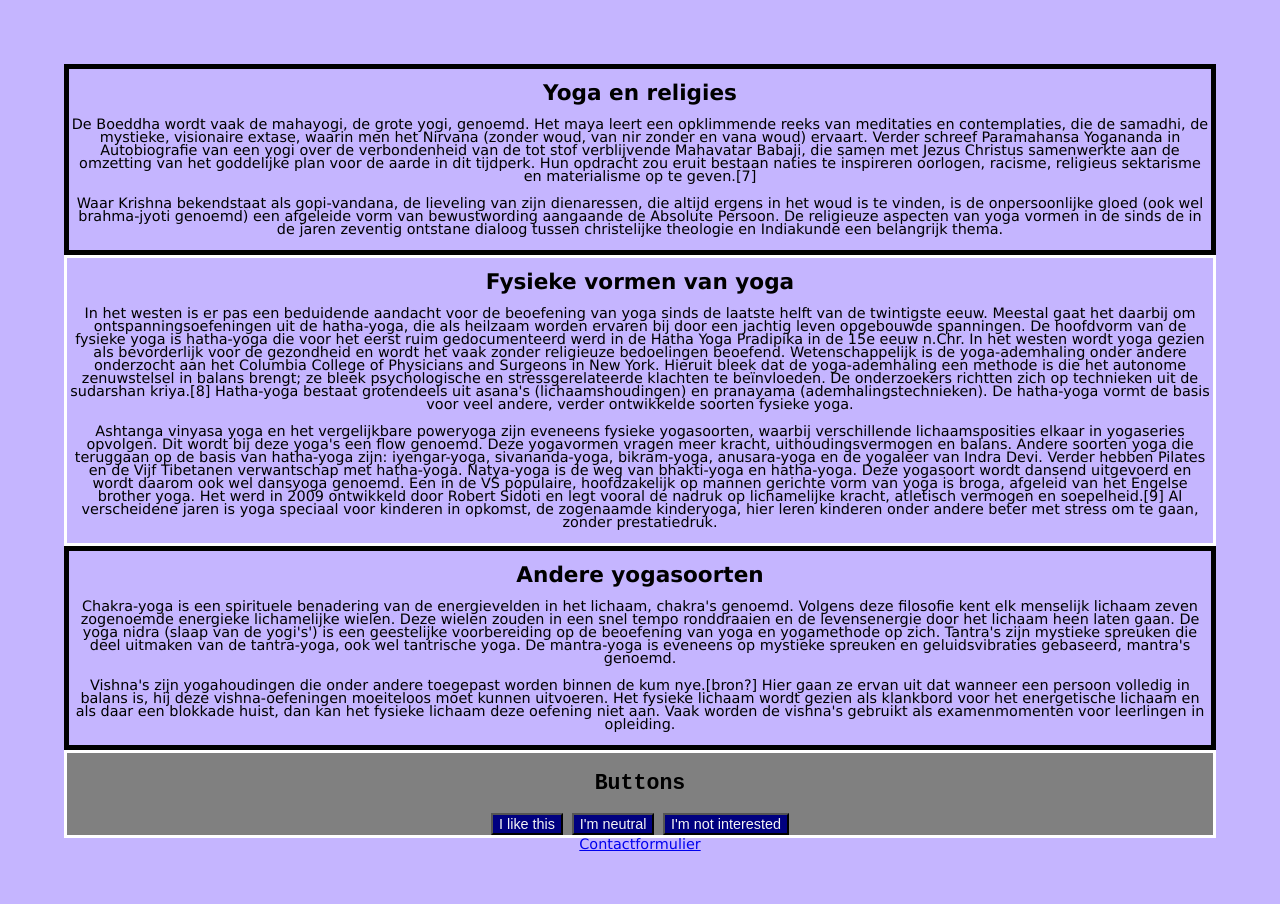
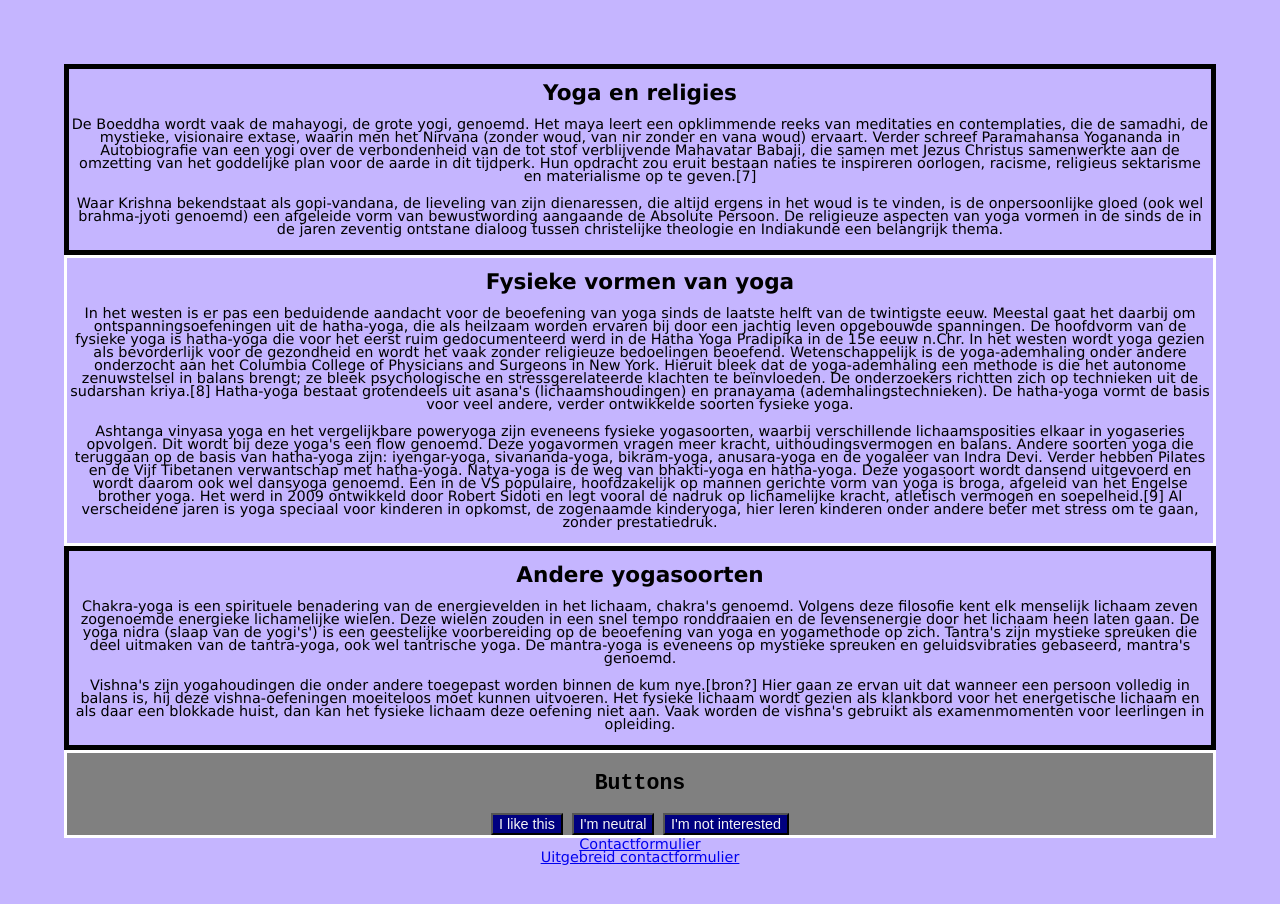
Before and after one commit to Rosadb2104/yoga, a plain HTML site: page index.html in a window 1280 px wide. Drawn offline with Linux system fonts and the light colour scheme.

Commit message:
Update index.html

```diff
--- a/index.html
+++ b/index.html
@@ -90,6 +90,7 @@
             </button>
     </div>
 
-<a href="./contact/contact.html">Contactformulier</a>
+<a href="./contact/contact.html">Contactformulier</a><br>
+<a href="./contact/complexform.html">Uitgebreid contactformulier</a>
 </head>
 </html>
```
